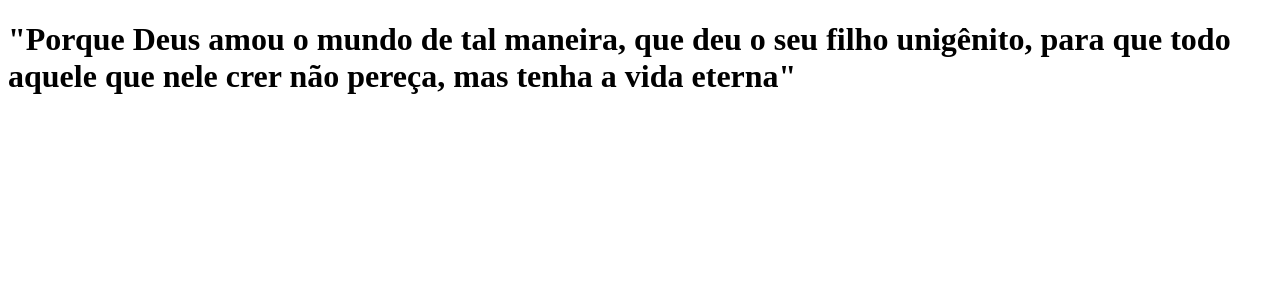
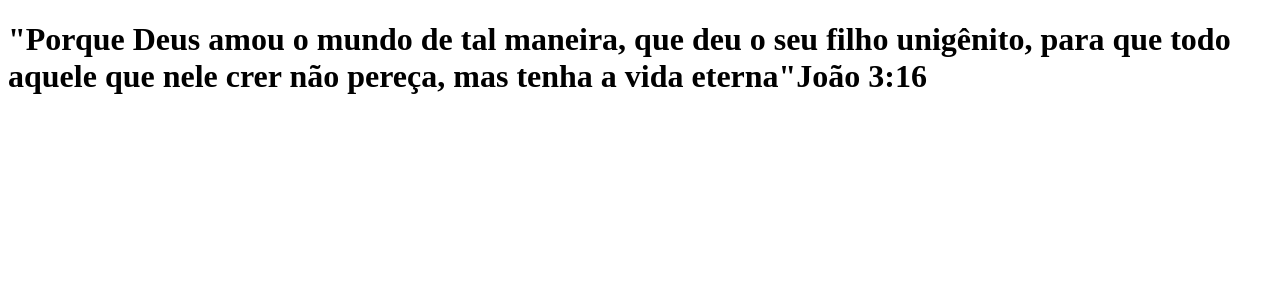
Before and after one commit to Isaquemdn/clone-tabnews, a Next.js app: page / in a window 1280 px wide. Shown: the top 300 px of the page. Built offline with nearby package versions, Linux system fonts and the light colour scheme.

Commit message:
atualização da frase

```diff
--- a/pages/index.js
+++ b/pages/index.js
@@ -1,5 +1,5 @@
 function Home() {
-    return <h1>"Porque Deus amou o mundo de tal maneira, que deu o seu filho unigênito, para que todo aquele que nele crer não pereça, mas tenha a vida eterna"</h1>
+    return <h1>"Porque Deus amou o mundo de tal maneira, que deu o seu filho unigênito, para que todo aquele que nele crer não pereça, mas tenha a vida eterna"<span>João 3:16</span></h1>
 }
 
 export default Home;
```
